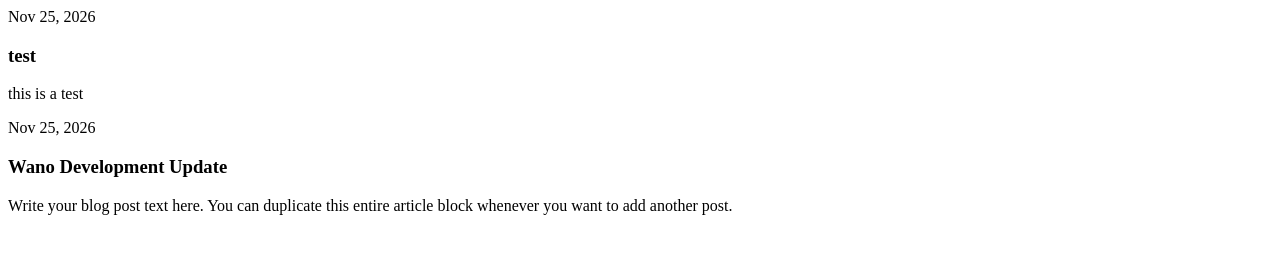
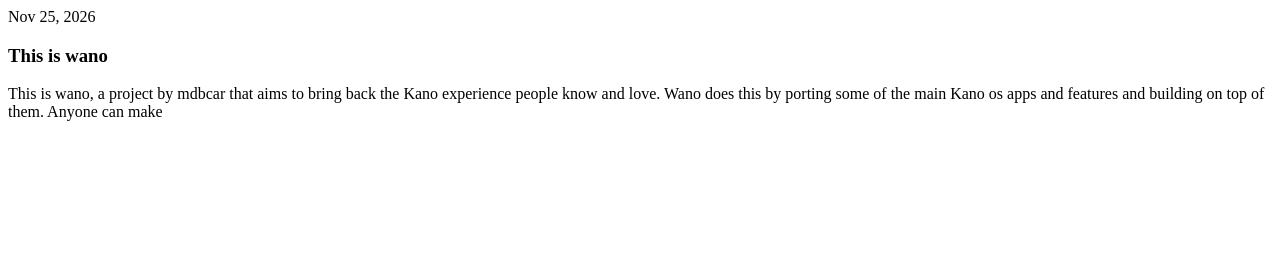
Before and after one commit to mdbcar/wanoweb, a plain HTML site: page blogs.html in a window 1280 px wide. Drawn offline with Linux system fonts and the light colour scheme.

Commit message:
Update blogs.html

```diff
--- a/blogs.html
+++ b/blogs.html
@@ -10,16 +10,11 @@
 
 <article class="blog-post">
     <div class="blog-post-date">Nov 25, 2026</div>
-    <h3>test</h3>
-    <p>this is a test</p>
+    <h3>This is wano</h3>
+    <p>This is wano, a project by mdbcar that aims to bring back the Kano experience people know and love. Wano does this by porting some of the main Kano os apps and features and building on top of them. Anyone can make</p>
 </article>
 
 
-    <article class="blog-post">
-        <div class="blog-post-date">Nov 25, 2026</div>
-        <h3>Wano Development Update</h3>
-        <p>Write your blog post text here. You can duplicate this entire article block whenever you want to add another post.</p>
-    </article>
 
     <!-- UNUSED TEMPLATE BLOCK (ignored automatically by index.html) -->
     <!--
```
